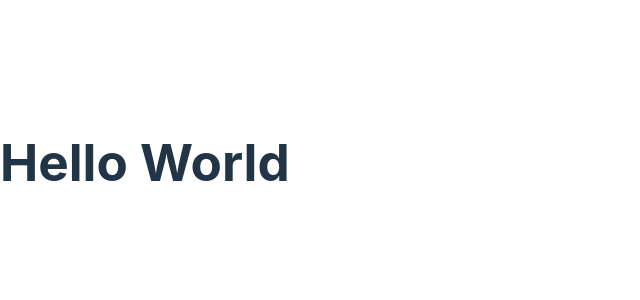
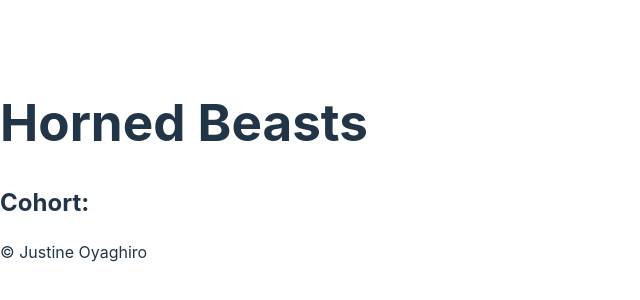
Before and after one commit to joyagh/horned-beasts, a React (Vite) app: page / in a window 1280 px wide. Shown: the part 238-538 px from the top of the page, without its empty margins (0-640 px from the left). Built offline with nearby package versions, Linux system fonts and the light colour scheme.

Commit message:
imported all files to app.jsx

```diff
--- a/src/App.jsx
+++ b/src/App.jsx
@@ -1,10 +1,19 @@
 import React from 'react';
-
+import Header from './components/Header';
+import Main from './components/Main';
+import Footer from './components/Footer'
 
 class App extends React.Component {
 
   render() {
-    return (<h1>Hello World</h1>);
+
+    return (
+      <div>
+        <Header />
+        <Main />
+        <Footer />
+      </div>
+    );
   }
 }
 
--- a/src/components/Footer.jsx
+++ b/src/components/Footer.jsx
@@ -4,8 +4,10 @@
      render() {
           return (
                <div>
-                    <footer>Justine Oyaghiro</footer>
+                    <footer>&copy; Justine Oyaghiro</footer>
                </div>
           )
      }
 }
+
+export default Footer;
--- a/src/components/Main.jsx
+++ b/src/components/Main.jsx
@@ -0,0 +1,13 @@
+import React from 'react';
+
+class Main extends React.Component {
+     render() {
+          return (
+               <div>
+                    <h2>Cohort: </h2>
+               </div>
+          )
+     }
+}
+
+export default Main;
```
